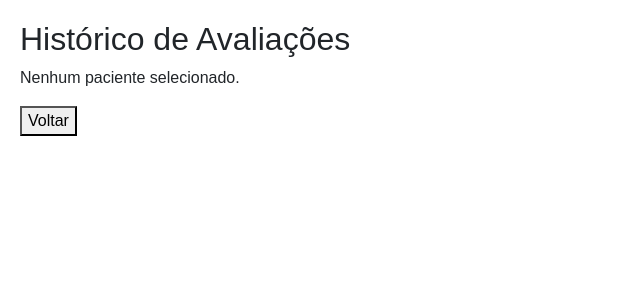
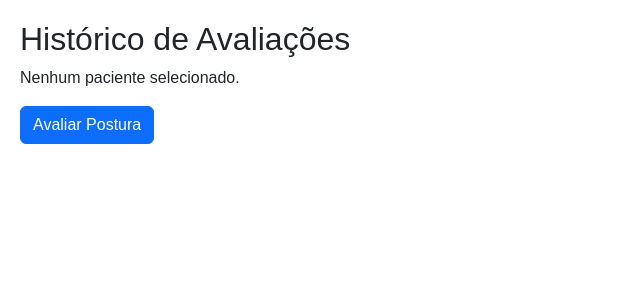
Before and after one commit to NadiellySantos/frontend-avaliacao-postural, a React (Create React App) app in the folder avaliacao-postural/: page /historico in a window 1280 px wide. Shown: the top 300 px of the page, without its empty margins (0-640 px from the left). Built offline with nearby package versions, Linux system fonts and the light colour scheme.

Commit message:
ajustando fluxo de paginas

```diff
--- a/avaliacao-postural/src/historico.js
+++ b/avaliacao-postural/src/historico.js
@@ -34,14 +34,19 @@ const Historico = () => {
     fetchAvaliacoes();
   }, [pacienteId]);
 
-  const handleVoltar = () => navigate("/");
 
   if (!pacienteId) {
     return (
       <div style={{ padding: "20px", fontFamily: "Arial" }}>
         <h2>Histórico de Avaliações</h2>
         <p>Nenhum paciente selecionado.</p>
-        <button onClick={handleVoltar}>Voltar</button>
+        <button
+          className="btn btn-primary"
+          onClick={() => navigate(`/avaliar/${pacienteId}`)}
+        >
+          Avaliar Postura
+        </button>
+
       </div>
     );
   }
@@ -78,7 +83,13 @@ const Historico = () => {
         <Header />
         <div className="container mt-4" style={{ fontFamily: "Arial" }}>
           <h2 className="text-center mb-4">Histórico de Avaliações do Paciente</h2>
-
+          <button
+              className="btn btn-primary"
+              onClick={() => navigate(`/avaliar/${pacienteId}`)}
+              style={{ marginBottom: "20px" }}
+          >
+              Avaliar Postura
+          </button>
           {loading ? (
             <p>Carregando avaliações...</p>
           ) : avaliacoes.length === 0 ? (
--- a/avaliacao-postural/src/pacientes.js
+++ b/avaliacao-postural/src/pacientes.js
@@ -74,7 +74,7 @@ const Pacientes = () => {
                     <p className="card-text">Sexo: {paciente.sexo}</p>
                     <button
                       className="btn btn-primary"
-                      onClick={() => navigate(`/avaliar/${paciente.id}`)}
+                      onClick={() => navigate("/historico", { state: { paciente_id: paciente.id } })}
                     >
                       Avaliar Postura
                     </button>
```
